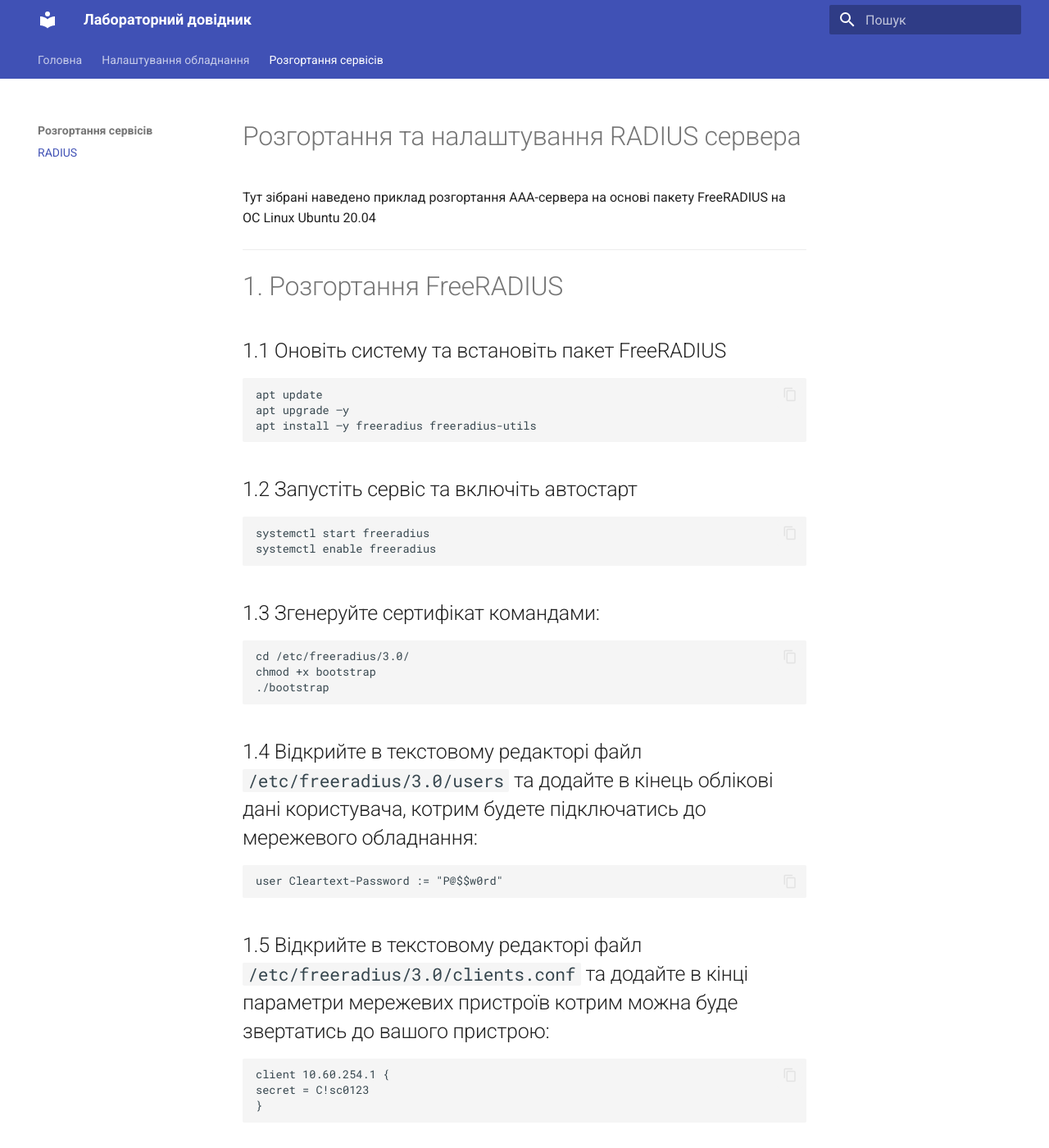
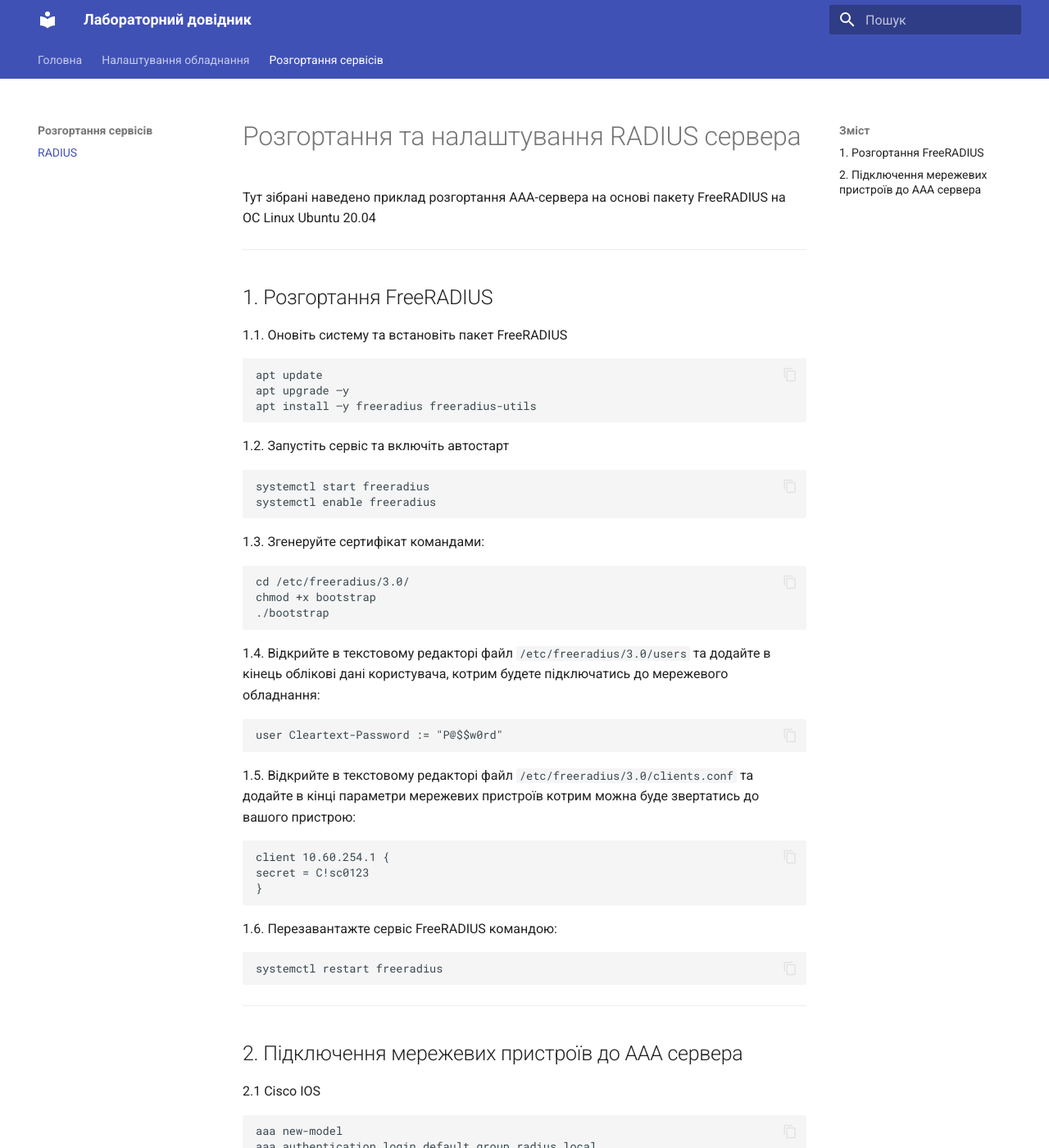
Before and after one commit to left769/21-docs, an MkDocs documentation site: the page built from docs/server-services/radius.md, in a window 1280 px wide and 1400 px high. Shown: the whole window at 82% size. Built offline with MkDocs 1.6.1 and Material for MkDocs 9.7.7, drawn with Linux system fonts in a browser that asks for light colours; some of the changed text lies outside the part shown.

Commit message:
added radius

````diff
--- a/docs/server-services/radius.md
+++ b/docs/server-services/radius.md
@@ -3,44 +3,44 @@
 Тут зібрані наведено приклад розгортання ААА-сервера на основі пакету FreeRADIUS на ОС Linux Ubuntu 20.04
 
 ------------------------------------------------------------------------
-# 1. Розгортання FreeRADIUS
+## 1.   Розгортання FreeRADIUS
 
-## 1.1 Оновіть систему та встановіть пакет FreeRADIUS
+1.1.    Оновіть систему та встановіть пакет FreeRADIUS
 
     apt update
     apt upgrade –y
     apt install –y freeradius freeradius-utils
 
-## 1.2 Запустіть сервіс та включіть автостарт
+1.2.    Запустіть сервіс та включіть автостарт
 
     systemctl start freeradius
     systemctl enable freeradius
 
-## 1.3 Згенеруйте сертифікат командами:
+1.3.    Згенеруйте сертифікат командами:
 
     cd /etc/freeradius/3.0/
     chmod +x bootstrap
     ./bootstrap
 
-## 1.4 Відкрийте в текстовому редакторі файл ```/etc/freeradius/3.0/users``` та додайте в кінець облікові дані користувача, котрим будете підключатись до мережевого обладнання:
+1.4.    Відкрийте в текстовому редакторі файл ```/etc/freeradius/3.0/users``` та додайте в кінець облікові дані користувача, котрим будете підключатись до мережевого обладнання:
 
     user Cleartext-Password := "P@$$w0rd"
 
-## 1.5 Відкрийте в текстовому редакторі файл ```/etc/freeradius/3.0/clients.conf``` та додайте в кінці параметри мережевих пристроїв котрим можна буде звертатись до вашого пристрою:
+1.5.    Відкрийте в текстовому редакторі файл ```/etc/freeradius/3.0/clients.conf``` та додайте в кінці параметри мережевих пристроїв котрим можна буде звертатись до вашого пристрою:
 
     client 10.60.254.1 {
     secret = C!sc0123
     }
 
-## 1.6 Перезавантажте сервіс FreeRADIUS командою:
+1.6.    Перезавантажте сервіс FreeRADIUS командою:
 
     systemctl restart freeradius
 
 ------------------------------------------------------------------------
 
-# 2. Підключення мережевих пристроїв до ААА сервера
+## 2.   Підключення мережевих пристроїв до ААА сервера
 
-## 2.1 Cisco IOS
+2.1    Cisco IOS
 
     aaa new-model
     aaa authentication login default group radius local
````
